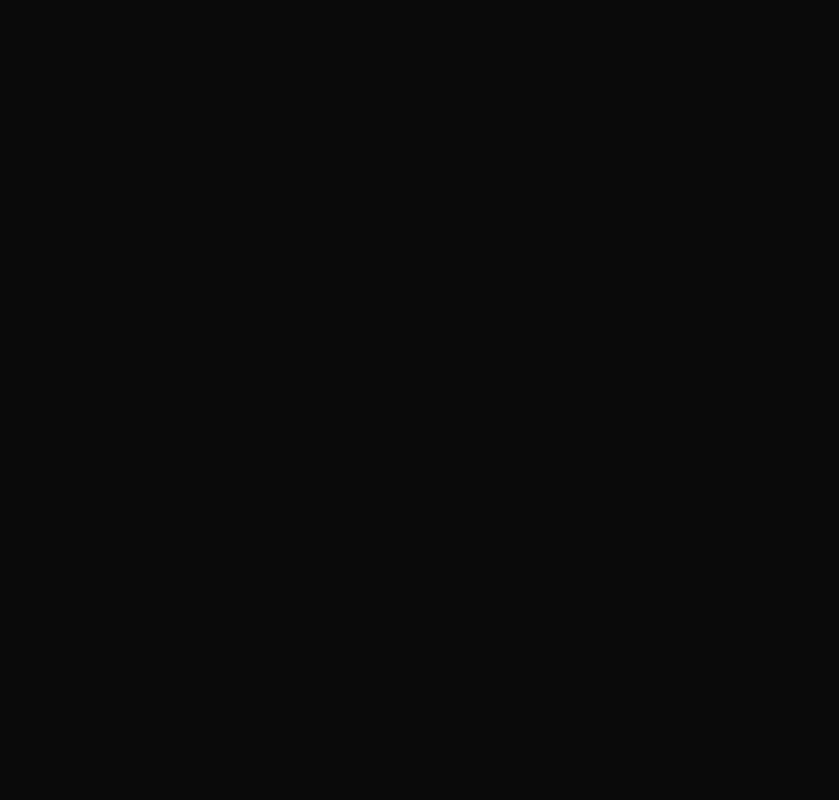
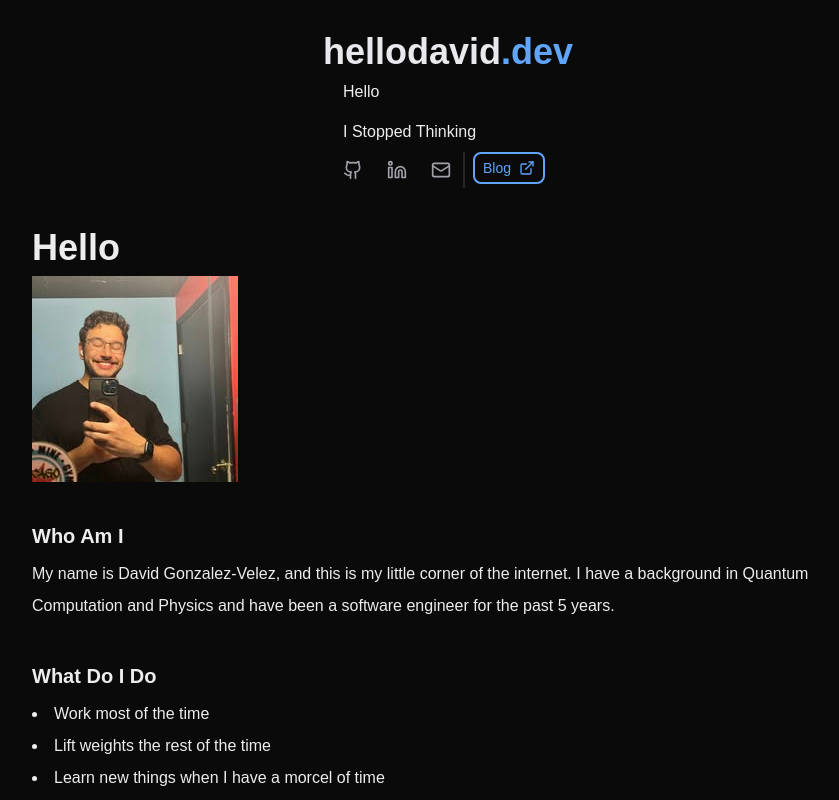
Before and after one commit to DGV98/portfolio, a Next.js app: page /blog/goodbye in a window 1280 px wide. Before the commit this address had no page. Shown: the top 800 px of the page, without its empty margins (192-1031 px from the left). Built offline with nearby package versions, Linux system fonts and the light colour scheme.

Commit message:
Adding article nav

```diff
--- a/app/blog/[slug]/page.tsx
+++ b/app/blog/[slug]/page.tsx
@@ -1,3 +1,4 @@
+import ArticleNav from "@/components/ArticleNav";
 import Banner from "@/components/Banner";
 import { notFound } from "next/navigation";
 
@@ -10,6 +11,7 @@
       metadata.isPublished && (
         <article className="mt-8 mb-16 flex flex-col items-center justify-center text-left">
           <Banner />
+          <ArticleNav slug={slug} />
           <div className="w-full max-w-4xl px-8">
             <Content />
           </div>
--- a/app/blog/actions.ts
+++ /dev/null
@@ -1,7 +0,0 @@
-"use server";
-
-import { getPosts } from "@/lib/get-posts";
-
-export async function loadPosts() {
-  return getPosts();
-}
--- a/app/blog/page.tsx
+++ b/app/blog/page.tsx
@@ -1,20 +1,9 @@
-"use client";
-
-import { BlogPost } from "@/types";
-import { useState, useEffect } from "react";
-import { loadPosts } from "./actions";
 import { BlogSection } from "@/components/BlogSection";
 import Banner from "@/components/Banner";
+import { getPosts } from "@/lib/get-posts";
 
-const page = () => {
-  const [posts, setPosts] = useState<BlogPost[]>([]);
-  useEffect(() => {
-    const getAllData = async () => {
-      const data = await loadPosts();
-      setPosts(data);
-    };
-    getAllData();
-  }, []);
+const page = async () => {
+  const posts = await getPosts();
   return (
     <div className="flex flex-col items-center justify-center px-6 py-8">
       <Banner />
--- a/components/ArticleNav.tsx
+++ b/components/ArticleNav.tsx
@@ -1,7 +1,25 @@
-import React from "react";
+import { getPosts } from "@/lib/get-posts";
+import Link from "next/link";
+import { SocialLinks } from "./SocialLinks";
+import { profile } from "@/data/profile";
 
-const ArticleNav = () => {
-  return <div>ArticleNav</div>;
+const ArticleNav = async ({ slug }: { slug: string }) => {
+  const posts = await getPosts();
+  return (
+    <div>
+      <ul>
+        {posts.map(
+          (post, i) =>
+            post.slug !== slug && (
+              <li key={i} className="py-2">
+                <Link href={post.slug}>{post.title}</Link>
+              </li>
+            ),
+        )}
+      </ul>
+      <SocialLinks links={profile.socialLinks} />
+    </div>
+  );
 };
 
 export default ArticleNav;
--- a/components/BlogSection.tsx
+++ b/components/BlogSection.tsx
@@ -1,10 +1,8 @@
 "use client";
 
-import { SectionHeading } from "./SectionHeading";
 import BlogRow from "./BlogRow";
 import { BlogPost } from "@/types";
 import { BlogHeading } from "./BlogHeading";
-import Banner from "./Banner";
 
 interface BlogPosts {
   posts: BlogPost[];
--- a/lib/get-posts.ts
+++ b/lib/get-posts.ts
@@ -2,7 +2,7 @@
 import { readdir } from "fs/promises";
 import path from "path";
 
-export async function getPosts() {
+export async function getPosts(): Promise<BlogPost[]> {
   const dir = path.join(process.cwd(), "posts");
   const files = await readdir(dir);
   const postMetadata: BlogPost[] = [];
@@ -15,6 +15,7 @@
       continue;
     }
   }
+  postMetadata.sort((a, b) => a.title.localeCompare(b.title));
   return postMetadata;
   // return files
   //   .filter((file) => file.endsWith(".mdx"))
--- /dev/null
+++ b/posts/goodbye.mdx
@@ -0,0 +1,26 @@
+export const metadata = {
+  title: "Goodbye",
+  publishDate: "August 18, 2026",
+  isPublished: true,
+  slug: "goodbye",
+  description: "Welcome to my internet nook"
+};
+import {SocialLinks} from '@/components/SocialLinks'
+import { profile } from "@/data/profile";
+
+# Hello
+
+![Picture of Me Smiling](/hello.jpg)
+
+## Who Am I
+My name is David Gonzalez-Velez, and this is my little corner of the internet. I have a background
+in Quantum Computation and Physics and have been a software engineer for the past 5 years.
+
+## What Do I Do
+* Work most of the time
+* Lift weights the rest of the time
+* Learn new things when I have a morcel of time
+* Tweak my Hyprland rice everyday
+
+## What I Love
+* Coffee ☕
```
